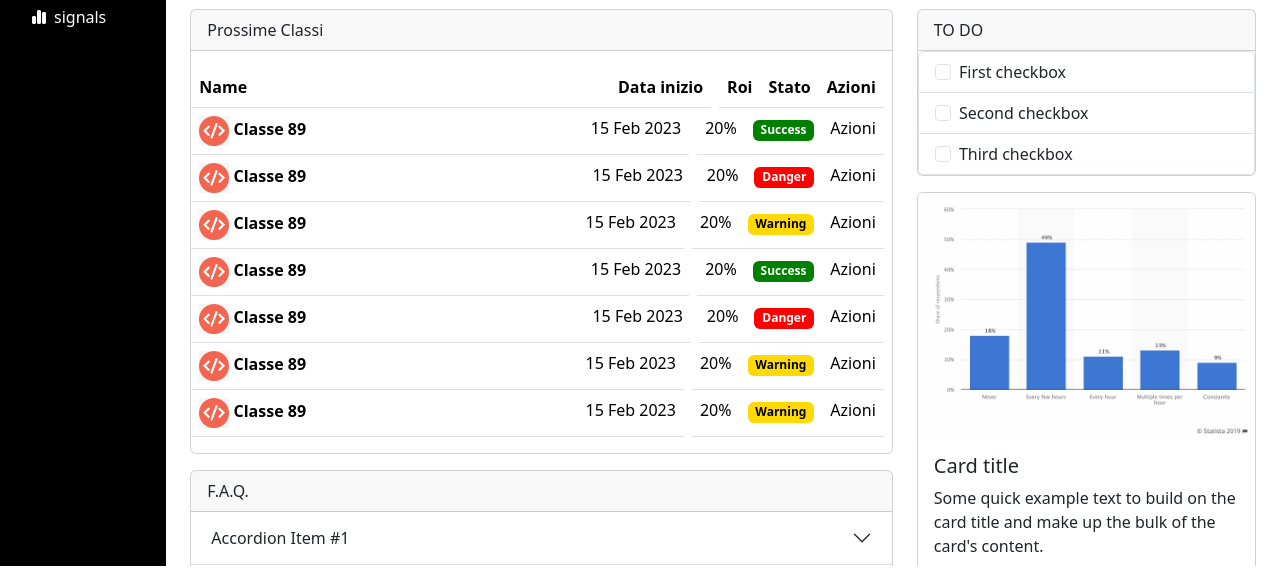
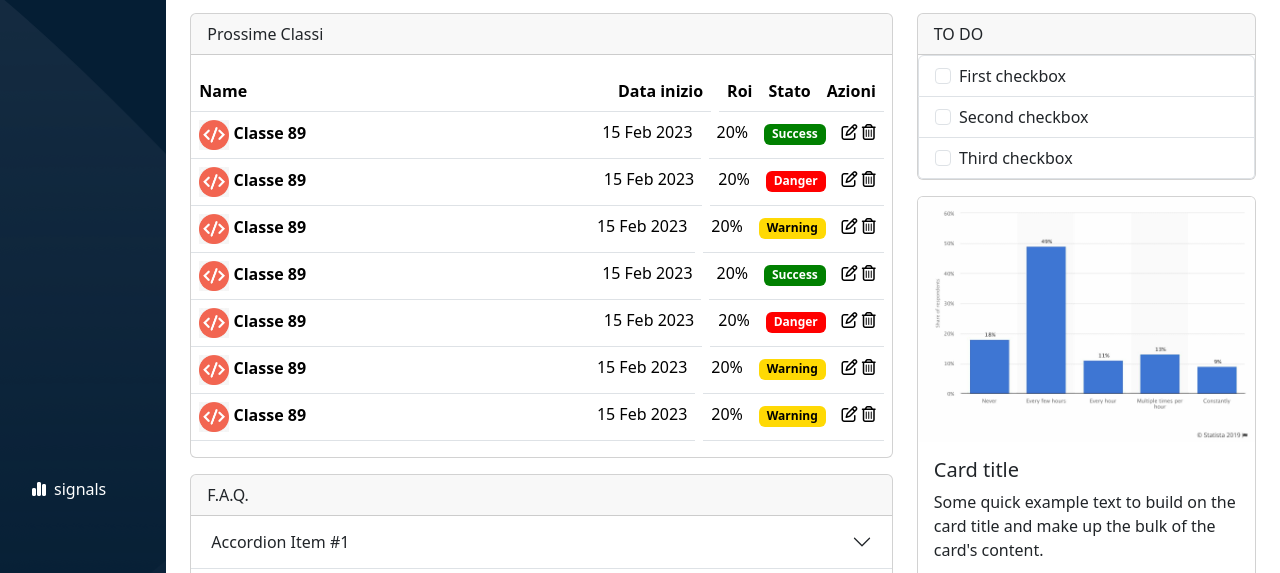
Before and after one commit to vittoriaromano/html-css-bootstrap-dashboard, a plain HTML site: page index.html in a window 1280 px wide. Shown: the part 227-800 px from the top of the page. Drawn offline with nearby package versions, Linux system fonts and the light colour scheme.

Commit message:
aside-fix

```diff
--- a/css/style.css
+++ b/css/style.css
@@ -3,6 +3,7 @@
 header{
     padding:.5rem 0;
     background-color: #f8f9fa;
+    height: 6.75rem;
 }
 
 .ms-cont{
@@ -36,17 +37,17 @@ ul *{
 
 #left,
 #right{
-    height: calc(100vh - 6.9375rem);
+    height: calc(100vh - 6.75rem);
 }
 
 #left{
-    background-color: black;
+    background: #051e34;
+    background-image: url(../img/sidebar-bg.png);
     color: white;
 
 }
 
 #right{
-
     width: 100%;
     overflow-y: scroll;
 }
@@ -67,13 +68,15 @@ ul *{
 }
 
 .offcanvas{
-    width: 100%!important;
+    width: 60%!important;
 }
 
 .btn{
     background-color:#1b72e8;
 }
-
+.btn-warning{
+    background-color: rgb(255, 217, 0);
+}
 .text-bg-success{
     background-color: green!important;
 }
--- a/index.html
+++ b/index.html
@@ -59,7 +59,7 @@
 
          <!-- sezione home sinistra -->
           <section id="left" >
-            <div class="row p-4">
+            <div class="row p-4 h-100">
                 <div class="d-flex  col mb-3">
                     <ul class="d-flex flex-column p-2">
                         <li class="d-flex pb-2">
@@ -111,7 +111,7 @@
                         <button class="btn" type="button" data-bs-toggle="offcanvas" data-bs-target="#offcanvasRight" aria-controls="offcanvasRight"><div class="vr-blu"><i class="fa-regular fa-square-plus"></i></div></button>
                         <div class="offcanvas offcanvas-end" tabindex="-1" id="offcanvasRight" aria-labelledby="offcanvasRightLabel">
             <div class="offcanvas-header">
-              <h5 class="offcanvas-title" id="offcanvasRightLabel">Offcanvas right</h5>
+              <h5 class="offcanvas-title" id="offcanvasRightLabel">Inserisci un nuovo studente</h5>
               <button type="button" class="btn-close" data-bs-dismiss="offcanvas" aria-label="Close"></button>
             </div>
            <div class="offcanvas-body">
@@ -152,7 +152,7 @@
                                         <input class="form-control border-top-0 " type="tel" id="citta" placeholder="Citta">
                                     </div>
                                     <!-- stato select -->
-                                    <div class="col-4 mt-4 mb-4 ">
+                                    <div class="col-4  mb-4 ">
                                       <label for="stato">stato</label>
                                       <select class="form-select" aria-label="Default select example">
                                         <option selected>Open this select menu</option>
@@ -162,7 +162,7 @@
                                       </select>
                                     </div>
                                     <!-- cap -->
-                                    <div class="col-2 mt-4 mb-4 ">
+                                    <div class="col-2  mb-4 ">
                                         <label for="cap">CAP</label>
                                         <input class="form-control border-top-0 " type="text" id="cap" placeholder="CAP">
                                     </div>
@@ -180,7 +180,8 @@
                                     </div>
                                     <!-- save/reset button -->
                                     <input class="btn btn-primary me-2" type="submit" value="Submit">
-                                    <input class="btn " type="reset" value="Reset">
+
+                                    <button type="reset" value="Reset" class="btn btn-warning">Reset</button>
                          </div>
                     </form>
                  </section>
@@ -214,80 +215,109 @@
                                         <tr class="d-flex">
                                             <th class="flex-grow-1" scope="col col-4 ">
                                                 <img class="img-fluid" src="img/class-avatar.jpg" alt="class avatar">
-                                                <span>Classe 89</span> </th>
+                                                <span>Classe 89</span>
+                                            </th>
                                             <td class="me-2" scope="col">15 Feb 2023</td>
                                             <td class="d-none d-md-block" scope="col">20%</td>
                                             <td class="d-none d-md-block" scope="col">
                                                 <span class="badge text-bg-success">Success</span>
                                             </td>
-                                            <td class="me-2" scope="col col-2">Azioni</td>
+                                            <td class="me-2" scope="col col-2">
+                                              <i class="fa-regular fa-pen-to-square"></i>
+                                              <i class="fa-regular fa-trash-can"></i>
+                                            </td>
                                         </tr>
                                         <tr class="d-flex">
                                             <th class="flex-grow-1" scope="col col-4 ">
                                                 <img class="img-fluid" src="img/class-avatar.jpg" alt="class avatar">
-                                                <span>Classe 89</span> </th>
+                                                <span>Classe 89</span>
+                                            </th>
                                             <td class="me-2" scope="col">15 Feb 2023</td>
                                             <td class="d-none d-md-block" scope="col">20%</td>
                                             <td class="d-none d-md-block" scope="col">
                                                 <span class="badge text-bg-danger">Danger</span>
                                             </td>
-                                            <td class="me-2" scope="col col-2">Azioni</td>
+                                            <td class="me-2" scope="col col-2">
+                                              <i class="fa-regular fa-pen-to-square"></i>
+                                              <i class="fa-regular fa-trash-can"></i>
+                                            </td>
                                         </tr>
                                         <tr class="d-flex">
                                             <th class="flex-grow-1" scope="col col-4 ">
                                                 <img class="img-fluid" src="img/class-avatar.jpg" alt="class avatar">
-                                                <span>Classe 89</span> </th>
+                                                <span>Classe 89</span>
+                                            </th>
                                             <td class="me-2" scope="col">15 Feb 2023</td>
                                             <td class="d-none d-md-block" scope="col">20%</td>
                                             <td class="d-none d-md-block" scope="col">
                                                 <span class="badge text-bg-warning">Warning</span>
                                             </td>
-                                            <td class="me-2" scope="col col-2">Azioni</td>
+                                            <td class="me-2" scope="col col-2">
+                                              <i class="fa-regular fa-pen-to-square"></i>
+                                              <i class="fa-regular fa-trash-can"></i>
+                                            </td>
                                         </tr>
                                         <tr class="d-flex">
                                             <th class="flex-grow-1" scope="col col-4 ">
                                                 <img class="img-fluid" src="img/class-avatar.jpg" alt="class avatar">
-                                                <span>Classe 89</span> </th>
+                                                <span>Classe 89</span>
+                                            </th>
                                             <td class="me-2" scope="col">15 Feb 2023</td>
                                             <td class="d-none d-md-block" scope="col">20%</td>
                                             <td class="d-none d-md-block" scope="col">
                                                 <span class="badge text-bg-success">Success</span>
                                             </td>
-                                            <td class="me-2" scope="col col-2">Azioni</td>
+                                            <td class="me-2" scope="col col-2">
+                                              <i class="fa-regular fa-pen-to-square"></i>
+                                              <i class="fa-regular fa-trash-can"></i>
+                                            </td>
                                         </tr>
                                         <tr class="d-flex">
                                             <th class="flex-grow-1" scope="col col-4 ">
                                                 <img class="img-fluid" src="img/class-avatar.jpg" alt="class avatar">
-                                                <span>Classe 89</span> </th>
+                                                <span>Classe 89</span>
+                                            </th>
                                             <td class="me-2" scope="col">15 Feb 2023</td>
                                             <td class="d-none d-md-block" scope="col">20%</td>
                                             <td class="d-none d-md-block" scope="col">
                                                 <span class="badge text-bg-danger">Danger</span>
                                             </td>
-                                            <td class="me-2" scope="col col-2">Azioni</td>
+                                            <td class="me-2" scope="col col-2">
+                                              <i class="fa-regular fa-pen-to-square"></i>
+                                              <i class="fa-regular fa-trash-can"></i>
+                                            </td>
                                         </tr>
                                         <tr class="d-flex">
                                             <th class="flex-grow-1" scope="col col-4 ">
                                                 <img class="img-fluid" src="img/class-avatar.jpg" alt="class avatar">
-                                                <span>Classe 89</span> </th>
+                                                <span>Classe 89</span>
+                                            </th>
                                             <td class="me-2" scope="col">15 Feb 2023</td>
                                             <td class="d-none d-md-block" scope="col">20%</td>
                                             <td class="d-none d-md-block" scope="col">
                                                 <span class="badge text-bg-warning">Warning</span>
                                             </td>
-                                            <td class="me-2" scope="col col-2">Azioni</td>
+                                            <td class="me-2" scope="col col-2">
+                                              <i class="fa-regular fa-pen-to-square"></i>
+                                              <i class="fa-regular fa-trash-can"></i>
+                                            </td>
                                         </tr>
                                         <tr class="d-flex">
                                             <th class="flex-grow-1" scope="col col-4 ">
                                                 <img class="img-fluid" src="img/class-avatar.jpg" alt="class avatar">
-                                                <span>Classe 89</span> </th>
+                                                <span>Classe 89</span>
+                                            </th>
                                             <td class="me-2" scope="col">15 Feb 2023</td>
                                             <td class="d-none d-md-block" scope="col">20%</td>
                                             <td class="d-none d-md-block" scope="col">
                                                 <span class="badge text-bg-warning">Warning</span>
                                             </td>
-                                            <td class="me-2" scope="col col-2">Azioni</td>
+                                            <td class="me-2" scope="col col-2">
+                                              <i class="fa-regular fa-pen-to-square"></i>
+                                              <i class="fa-regular fa-trash-can"></i>
+                                            </td>
                                         </tr>
+
 
 
 
```
Also changed, not shown: prove/index.prove.html (+2 -29 lines), img/sidebar-bg.png (added).
